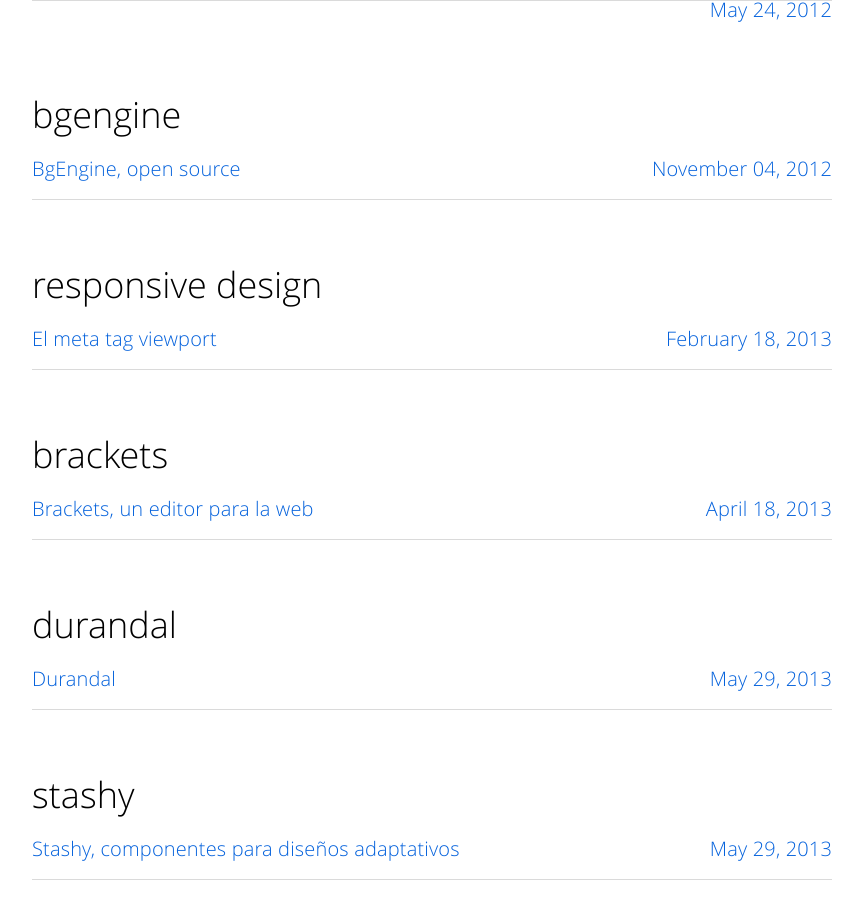
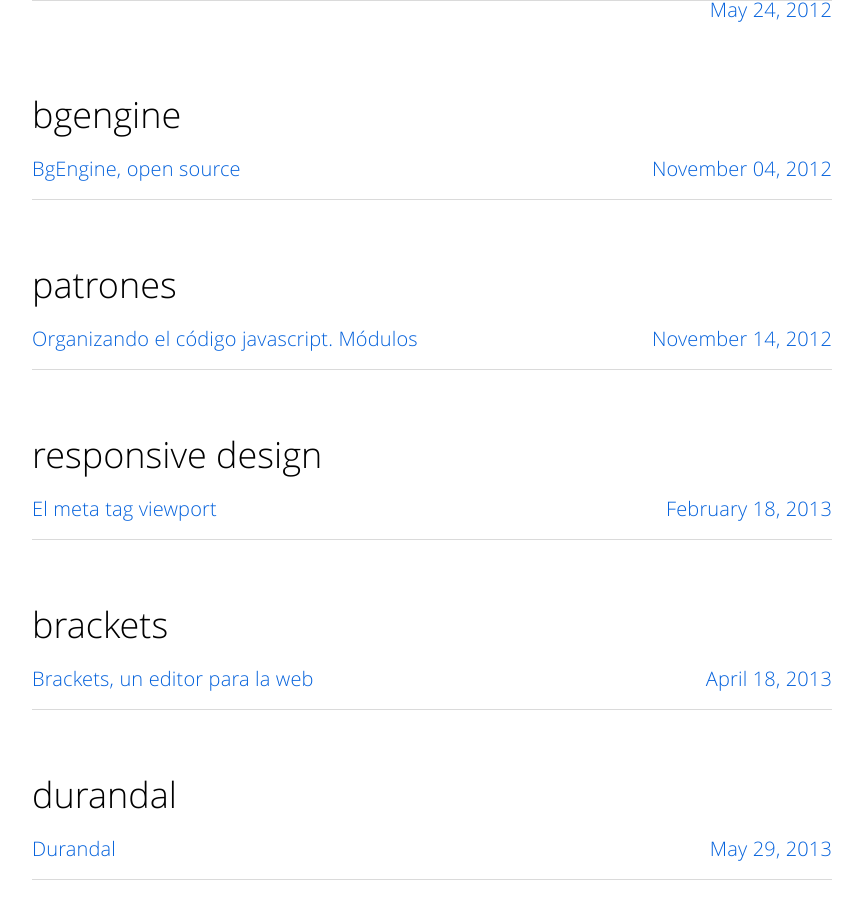
Before and after one commit to yagopv/yagopv.github.io, a Jekyll site: the page built from tags.html, in a window 1280 px wide and 900 px high, scrolled down 4590 px. Shown: the whole window, without its empty margins (208-1071 px from the left). Built offline with Jekyll 4.4.1, drawn with Linux system fonts in a browser that asks for light colours.

````diff
--- a/_drafts/2012-11-14-organizando_el_codigo_javascript_modulos.markdown
+++ b/_posts/2012-11-14-organizando_el_codigo_javascript_modulos.markdown
@@ -56,7 +56,7 @@ var Contabilidad = function () {
 }();
 ```
 
-</div>definimos *_cuentas y _saldototal *como variables privadas para soportar el conjunto de cuentas (será un array de cuentas) y el saldo total que sumen en total los saldos individuales. Además exponemos dos métodos, *Saldo y Cuentas *como métodos públicos, que invocarán a los métodos privados, _SaldoTotal y _Cuentas, con el objetivo de recuperar los valores de las variables privadas definidas (son getters).
+</div>definimos _cuentas y _saldototal como variables privadas para soportar el conjunto de cuentas (será un array de cuentas) y el saldo total que sumen en total los saldos individuales. Además exponemos dos métodos, Saldo y Cuentas como métodos públicos, que invocarán a los métodos privados, _SaldoTotal y _Cuentas, con el objetivo de recuperar los valores de las variables privadas definidas (son getters).
 
 A continuación, añadimos un método *init* a modo de constructor que nos servirá para poblar las variables privadas con datos y para inicializar el módulo.
 
````
